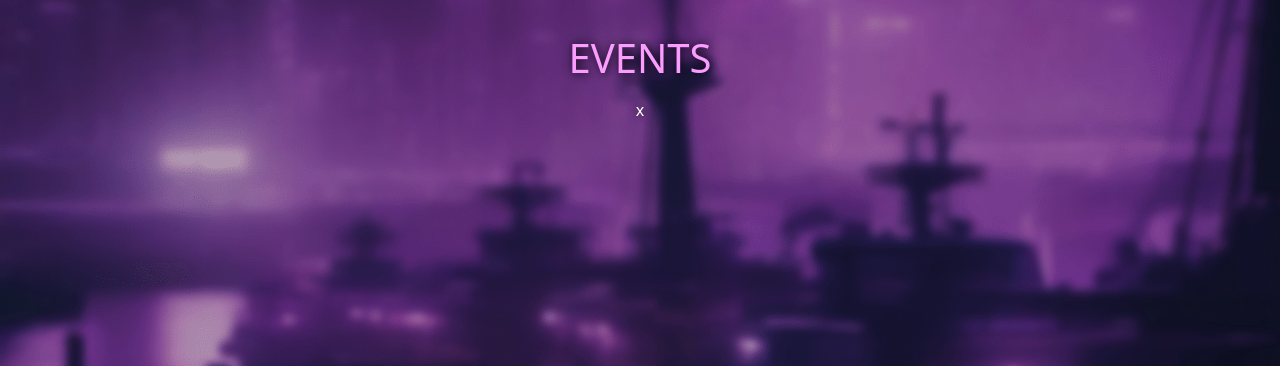
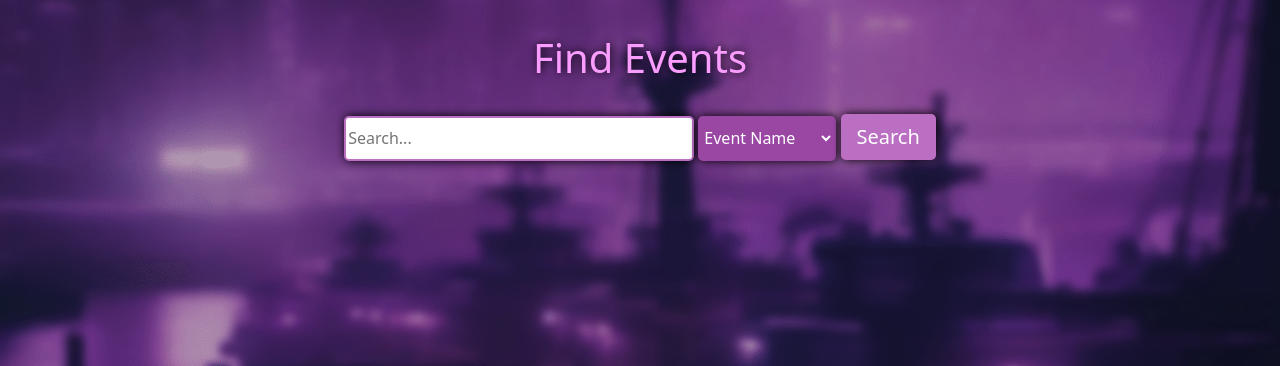
Before and after one commit to ngu-dot-json/HappenHarbor, a Django app: page /events_list in a window 1280 px wide. Shown: the part 66-432 px from the top of the page. Run offline with Django 4.2, Linux system fonts and the light colour scheme; data that the repository does not hold is empty; some libraries are stand-ins or nearby versions.

Commit message:
code cleanup

```diff
--- a/Codebase/events/templates/events/events_list.html
+++ b/Codebase/events/templates/events/events_list.html
@@ -10,18 +10,58 @@
                 background-attachment: fixed;
                 background-size: cover; /* Optional: Adjust the background size as needed */
             }
+
+            .center-container {
+                display: flex;
+                justify-content: center;
+                align-items: center;
+            }
         </style>
 
-        <h2>EVENTS</h2>
+        <h2>Find Events</h2><br/>
+    </center>
 
-        <body>
-            <ul class="wasdada">
-                {% for e in events %}
-                    <h1>{{ e.event_id }}</h1>
-                    <p> {{ e.e_name }} </p>
-                {% endfor %}
-            </ul>
-        </body>
-x    </center>
+    <!-- Make This Search Feature Actually Work -->
+    <div class="center-container">
+    <form method="get" action="{% url 'events_list' %}">
+        <input class="dd_text" type="text" name="q" placeholder="Search...">
+        <select class="dd_test" name="search_field">
+            <option value="event_name">Event Name</option>
+            <option value="venue">Venue</option>
+            <option value="manager">Event Manager</option>
+            <option value="category">Category</option>
+        </select>
+        <button class="btn-lg btn-primary" type="submit">Search</button>
+    </form>
+    </div>
+
+    <br/>
+
+    <!-- For Loop for All Events -->
+    {% for e in events %}
+      <div class="card">
+          <div class="card-header">
+              {{ e.e_name }}
+          </div>
+          <div class="card-body">
+              <h6 class="card-title"><b>Venue: </b> Insert Venue Here </h6>
+              <p class="card-text">
+                  <ul>
+                      <!-- Change back into MST time rather than UTC-->
+                      <strong>Date:</strong> >Insert Date Here< <br/>
+                      <strong>Website:</strong> <u class="link"> >Insert Website Here< </u><br/>
+                      <strong>Description:</strong> >Insert Desc. Here< <br/>
+                      <strong>Attendees: </strong>
+                      <!-- {% for user in event.attendees.all %}
+                          {{ user }},
+                      {% endfor %} -->
+                  </ul>
+                  <h6 class="s_events_id"> Category: >Insert Category< | Event ID: {{ e.event_id }} </h6>
+              </p>
+          </div>
+      </div>
+      <br/>
+  {% endfor %}
+
 
 {% endblock %}
```
Also changed, not shown: Codebase/events/templates/events/navbar.html (+1 -29 lines).
